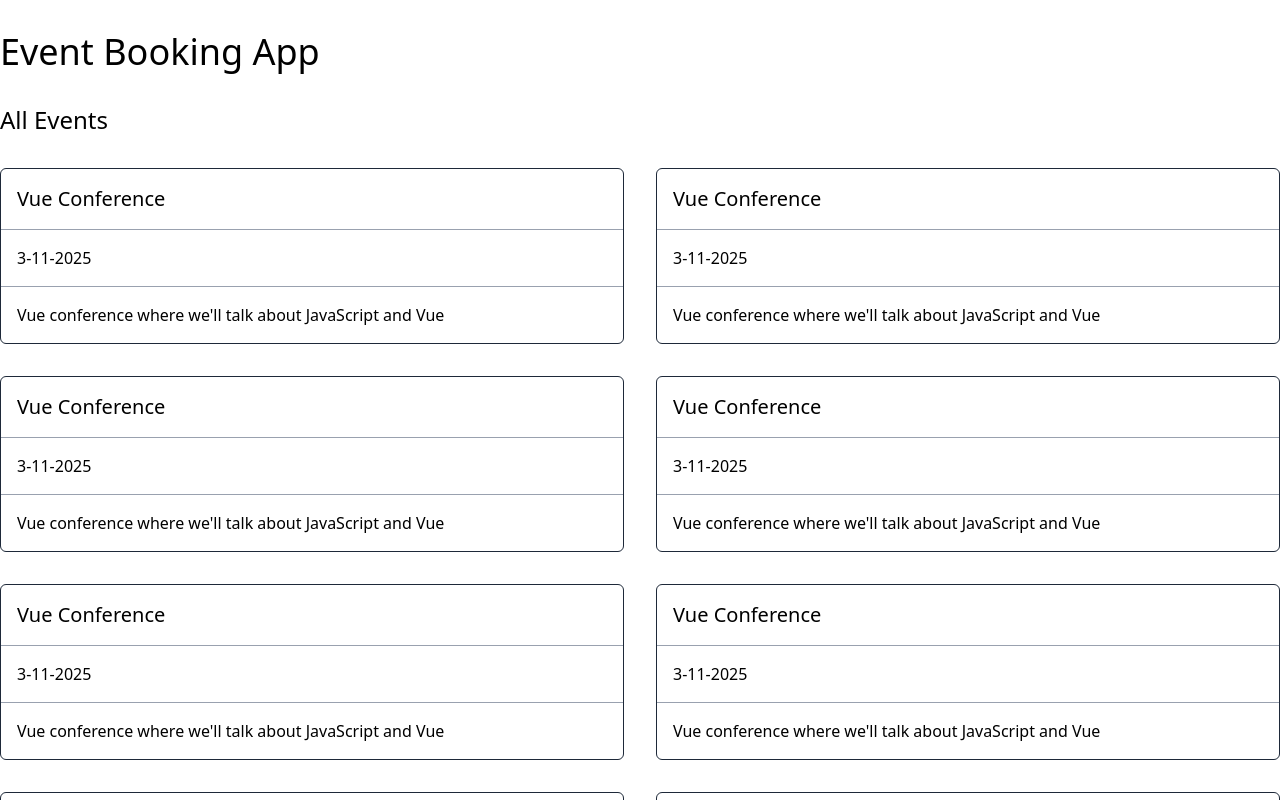
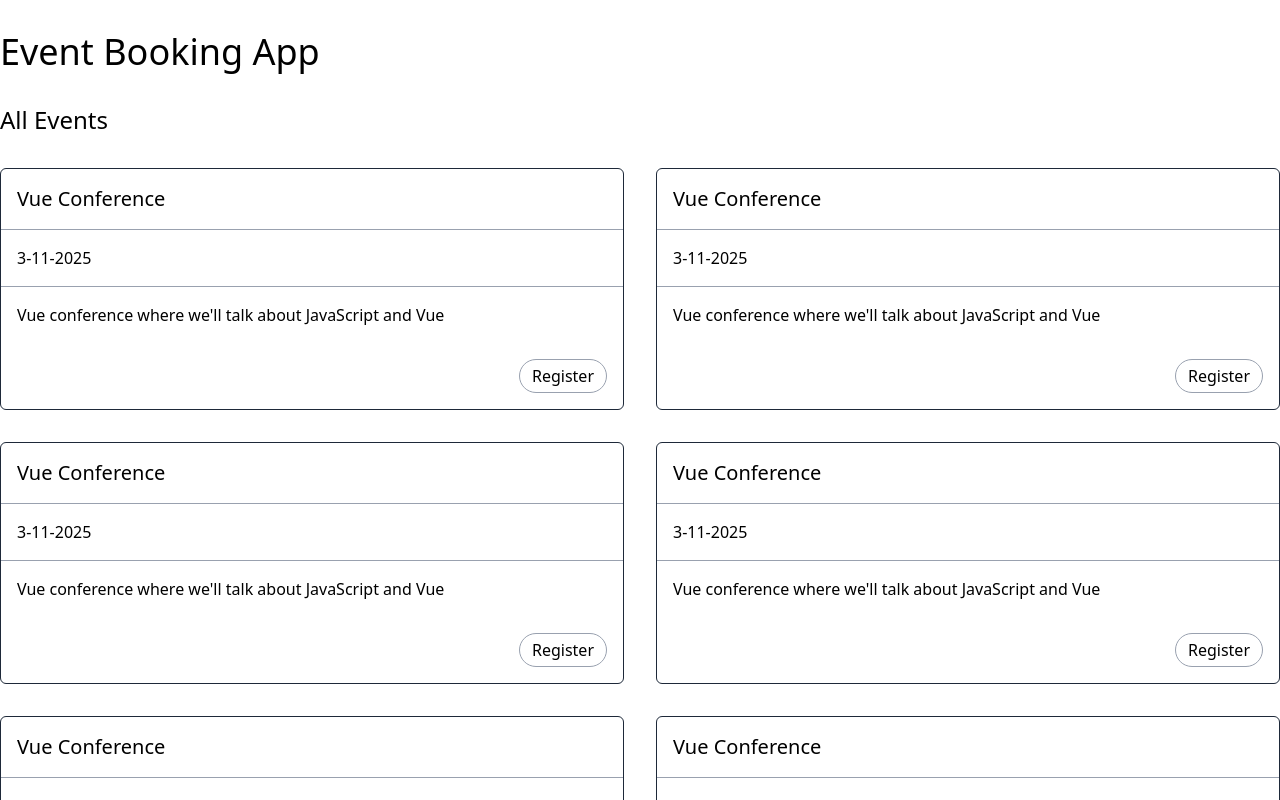
Before and after one commit to kharlitoTheProgrammer/event-booking, a Vue app: page / in a window 1280 px wide. Shown: the top 800 px of the page. Built offline with nearby package versions, Linux system fonts and the light colour scheme.

Commit message:
Add defineEmits on Eventcard.vue and use it in App.vue

```diff
--- a/src/App.vue
+++ b/src/App.vue
@@ -15,6 +15,7 @@ import EventCard from "@/components/EventCard.vue";
         title="Vue Conference"
         when="3-11-2025"
         description="Vue conference where we'll talk about JavaScript and Vue"
+        @register="console.log('Registered!')"
       />
     </div>
 
--- a/src/components/EventCard.vue
+++ b/src/components/EventCard.vue
@@ -4,6 +4,8 @@ defineProps({
   when: String,
   description: String,
 });
+
+defineEmits(["register"]);
 </script>
 
 <template>
@@ -13,5 +15,13 @@ defineProps({
     </h2>
     <p class="p-4 border-b border-gray-400">{{ when }}</p>
     <p class="p-4">{{ description }}</p>
+    <section class="flex justify-end p-4">
+      <button
+        class="border border-gray-400 rounded-full px-3 py-1 hover:bg-gray-200"
+        @click="$emit('register')"
+      >
+        Register
+      </button>
+    </section>
   </div>
 </template>
```
